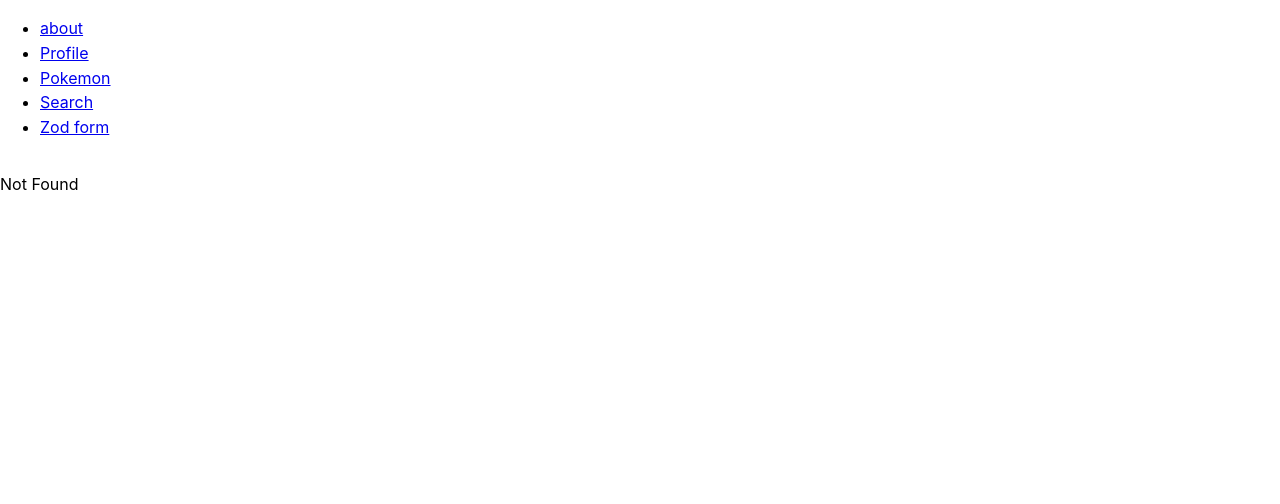
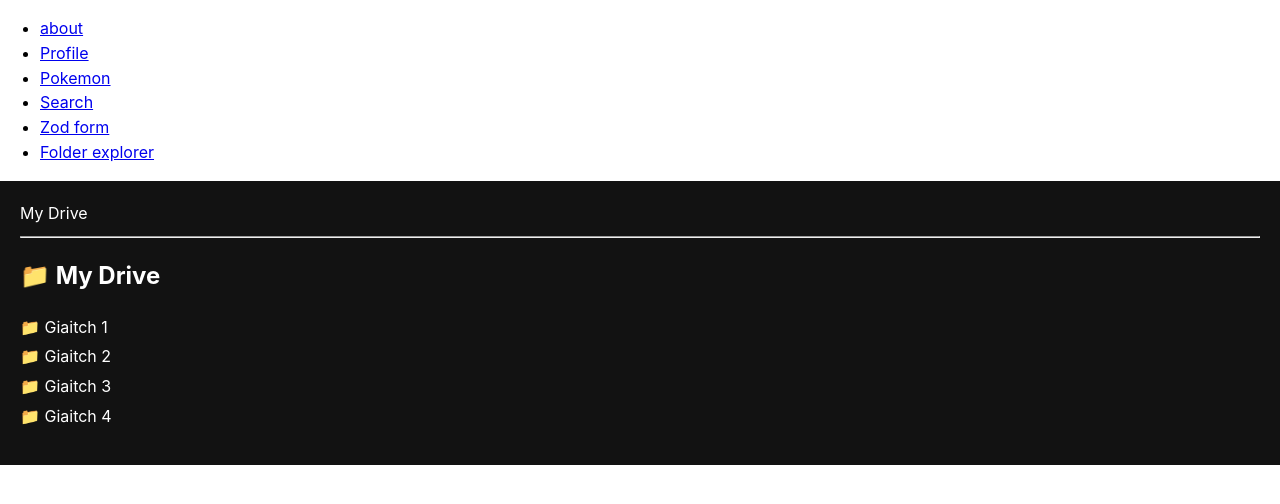
Before and after one commit to Venchhut/Tanstack-router-query, a React (Vite) app: page /folder in a window 1280 px wide. Before the commit this address had no page. Shown: the top 504 px of the page. Built offline with nearby package versions, Linux system fonts and the light colour scheme.

Commit message:
add feature stepper in file folder

```diff
--- /dev/null
+++ b/src/data/folderData.ts
@@ -0,0 +1,62 @@
+export interface Item {
+  id: number;
+  name: string;
+  type: "folder" | "file";
+  children?: Item[];
+}
+// src/data/folderData.ts
+export const folderData: Item[] = [
+  {
+    id: 1,
+    name: "My Drive",
+    type: "folder",
+    children: [
+      {
+        id: 2,
+        name: "Giaitch 1",
+        type: "folder",
+        children: [
+          { id: 3, name: "File1.docx", type: "file" },
+          { id: 4, name: "File2.png", type: "file" },
+        ],
+      },
+      {
+        id: 5,
+        name: "Giaitch 2",
+        type: "folder",
+        children: [{ id: 6, name: "File3.pdf", type: "file" }],
+      },
+      {
+        id: 7,
+        name: "Giaitch 3",
+        type: "folder",
+        children: [{ id: 8, name: "File4.txt", type: "file" }],
+      },
+      {
+        id: 9,
+        name: "Giaitch 4",
+        type: "folder",
+        children: [
+          {
+            id: 10,
+            name: "File5.txt",
+            type: "folder",
+            children: [
+              {
+                id: 11,
+                name: "File6.txt",
+                type: "file",
+              },
+              {
+                id: 12,
+                name: "File7.txt",
+                type: "file",
+              },
+            ],
+          },
+          { id: 11, name: "File6.txt", type: "file" },
+        ],
+      },
+    ],
+  },
+];
--- a/src/routeTree.gen.ts
+++ b/src/routeTree.gen.ts
@@ -14,6 +14,7 @@ import { Route as rootRoute } from './routes/__root'
 import { Route as SearchImport } from './routes/search'
 import { Route as ProfileImport } from './routes/profile'
 import { Route as FormImport } from './routes/form'
+import { Route as FolderImport } from './routes/folder'
 import { Route as AboutImport } from './routes/about'
 import { Route as IndexImport } from './routes/index'
 import { Route as PokemonIndexImport } from './routes/pokemon/index'
@@ -36,6 +37,12 @@ const ProfileRoute = ProfileImport.update({
 const FormRoute = FormImport.update({
   id: '/form',
   path: '/form',
+  getParentRoute: () => rootRoute,
+} as any)
+
+const FolderRoute = FolderImport.update({
+  id: '/folder',
+  path: '/folder',
   getParentRoute: () => rootRoute,
 } as any)
 
@@ -81,6 +88,13 @@ declare module '@tanstack/react-router' {
       preLoaderRoute: typeof AboutImport
       parentRoute: typeof rootRoute
     }
+    '/folder': {
+      id: '/folder'
+      path: '/folder'
+      fullPath: '/folder'
+      preLoaderRoute: typeof FolderImport
+      parentRoute: typeof rootRoute
+    }
     '/form': {
       id: '/form'
       path: '/form'
@@ -124,6 +138,7 @@ declare module '@tanstack/react-router' {
 export interface FileRoutesByFullPath {
   '/': typeof IndexRoute
   '/about': typeof AboutRoute
+  '/folder': typeof FolderRoute
   '/form': typeof FormRoute
   '/profile': typeof ProfileRoute
   '/search': typeof SearchRoute
@@ -134,6 +149,7 @@ export interface FileRoutesByFullPath {
 export interface FileRoutesByTo {
   '/': typeof IndexRoute
   '/about': typeof AboutRoute
+  '/folder': typeof FolderRoute
   '/form': typeof FormRoute
   '/profile': typeof ProfileRoute
   '/search': typeof SearchRoute
@@ -145,6 +161,7 @@ export interface FileRoutesById {
   __root__: typeof rootRoute
   '/': typeof IndexRoute
   '/about': typeof AboutRoute
+  '/folder': typeof FolderRoute
   '/form': typeof FormRoute
   '/profile': typeof ProfileRoute
   '/search': typeof SearchRoute
@@ -157,6 +174,7 @@ export interface FileRouteTypes {
   fullPaths:
     | '/'
     | '/about'
+    | '/folder'
     | '/form'
     | '/profile'
     | '/search'
@@ -166,6 +184,7 @@ export interface FileRouteTypes {
   to:
     | '/'
     | '/about'
+    | '/folder'
     | '/form'
     | '/profile'
     | '/search'
@@ -175,6 +194,7 @@ export interface FileRouteTypes {
     | '__root__'
     | '/'
     | '/about'
+    | '/folder'
     | '/form'
     | '/profile'
     | '/search'
@@ -186,6 +206,7 @@ export interface FileRouteTypes {
 export interface RootRouteChildren {
   IndexRoute: typeof IndexRoute
   AboutRoute: typeof AboutRoute
+  FolderRoute: typeof FolderRoute
   FormRoute: typeof FormRoute
   ProfileRoute: typeof ProfileRoute
   SearchRoute: typeof SearchRoute
@@ -196,6 +217,7 @@ export interface RootRouteChildren {
 const rootRouteChildren: RootRouteChildren = {
   IndexRoute: IndexRoute,
   AboutRoute: AboutRoute,
+  FolderRoute: FolderRoute,
   FormRoute: FormRoute,
   ProfileRoute: ProfileRoute,
   SearchRoute: SearchRoute,
@@ -215,6 +237,7 @@ export const routeTree = rootRoute
       "children": [
         "/",
         "/about",
+        "/folder",
         "/form",
         "/profile",
         "/search",
@@ -227,6 +250,9 @@ export const routeTree = rootRoute
     },
     "/about": {
       "filePath": "about.tsx"
+    },
+    "/folder": {
+      "filePath": "folder.tsx"
     },
     "/form": {
       "filePath": "form.tsx"
--- a/src/routes/__root.tsx
+++ b/src/routes/__root.tsx
@@ -53,6 +53,9 @@ function RootComponent() {
               Zod form
             </Link>
           </li>
+          <li>
+            <Link to="/folder">Folder explorer</Link>
+          </li>
         </ul>
       </div>
       <Outlet />
--- /dev/null
+++ b/src/routes/folder.tsx
@@ -0,0 +1,81 @@
+import { createFileRoute } from "@tanstack/react-router";
+import { useState } from "react";
+import { folderData } from "../data/folderData";
+
+export const Route = createFileRoute("/folder")({
+  component: FolderExplorer,
+});
+
+interface Item {
+  id: number;
+  name: string;
+  type: "folder" | "file";
+  children?: Item[];
+}
+
+function FolderExplorer() {
+  // State to track the breadcrumb trail (folder navigation history)
+  const [breadcrumb, setBreadcrumb] = useState<Item[]>([
+    folderData[0],
+  ] as Item[]);
+
+  // Current folder is always the last item in the breadcrumb array
+  const currentFolder = breadcrumb[breadcrumb.length - 1];
+
+  // Handle folder click to navigate deeper
+  const handleFolderClick = (folder: Item) => {
+    if (folder.type === "folder" && folder.children) {
+      setBreadcrumb([...breadcrumb, folder]);
+    }
+  };
+
+  // Handle breadcrumb navigation to a specific folder
+  const handleBreadcrumbClick = (index: number) => {
+    setBreadcrumb(breadcrumb.slice(0, index + 1));
+  };
+
+  return (
+    <div style={{ padding: "20px", background: "#121212", color: "white" }}>
+      {/* Breadcrumb Navigation */}
+      <div style={{ marginBottom: "10px" }}>
+        {breadcrumb
+          .map((folder, index) => (
+            <span
+              key={folder.id}
+              onClick={() => handleBreadcrumbClick(index)}
+              style={{
+                cursor: "pointer",
+                color: index === breadcrumb.length - 1 ? "white" : "gray",
+                marginRight: "5px",
+              }}
+            >
+              {folder.name}
+            </span>
+          ))
+          .reduce((prev, curr) => (
+            <>
+              {prev} <span> / </span> {curr}
+            </>
+          ))}
+      </div>
+      <hr />
+
+      {/* Folder Contents */}
+      <h2>📁 {currentFolder.name}</h2>
+      <ul style={{ listStyle: "none", padding: 0 }}>
+        {currentFolder.children?.map((item) => (
+          <li
+            key={item.id}
+            onClick={() => handleFolderClick(item)}
+            style={{
+              cursor: item.type === "folder" ? "pointer" : "default",
+              margin: "5px 0",
+            }}
+          >
+            {item.type === "folder" ? "📁" : "📄"} {item.name}
+          </li>
+        ))}
+      </ul>
+    </div>
+  );
+}
```
